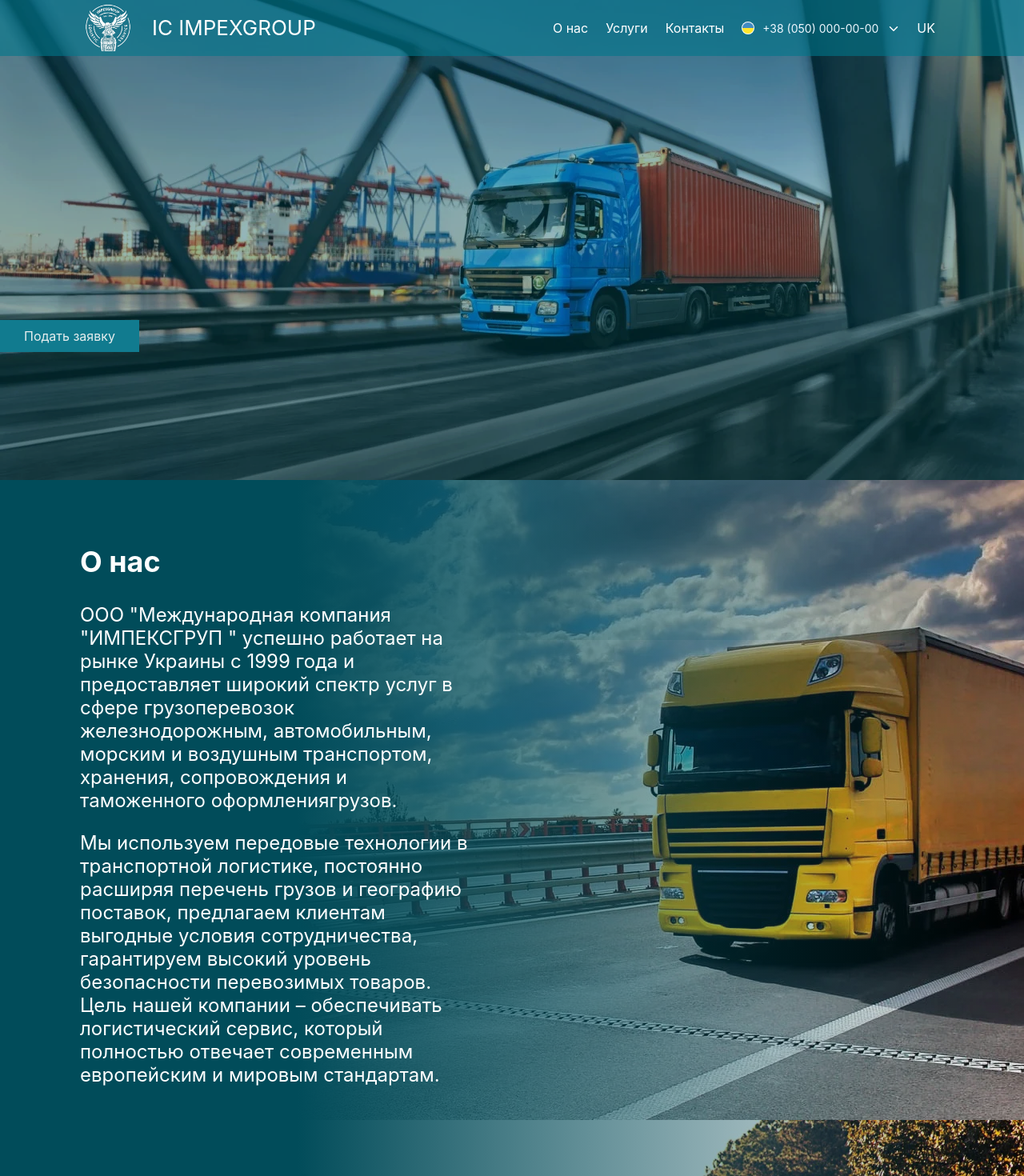
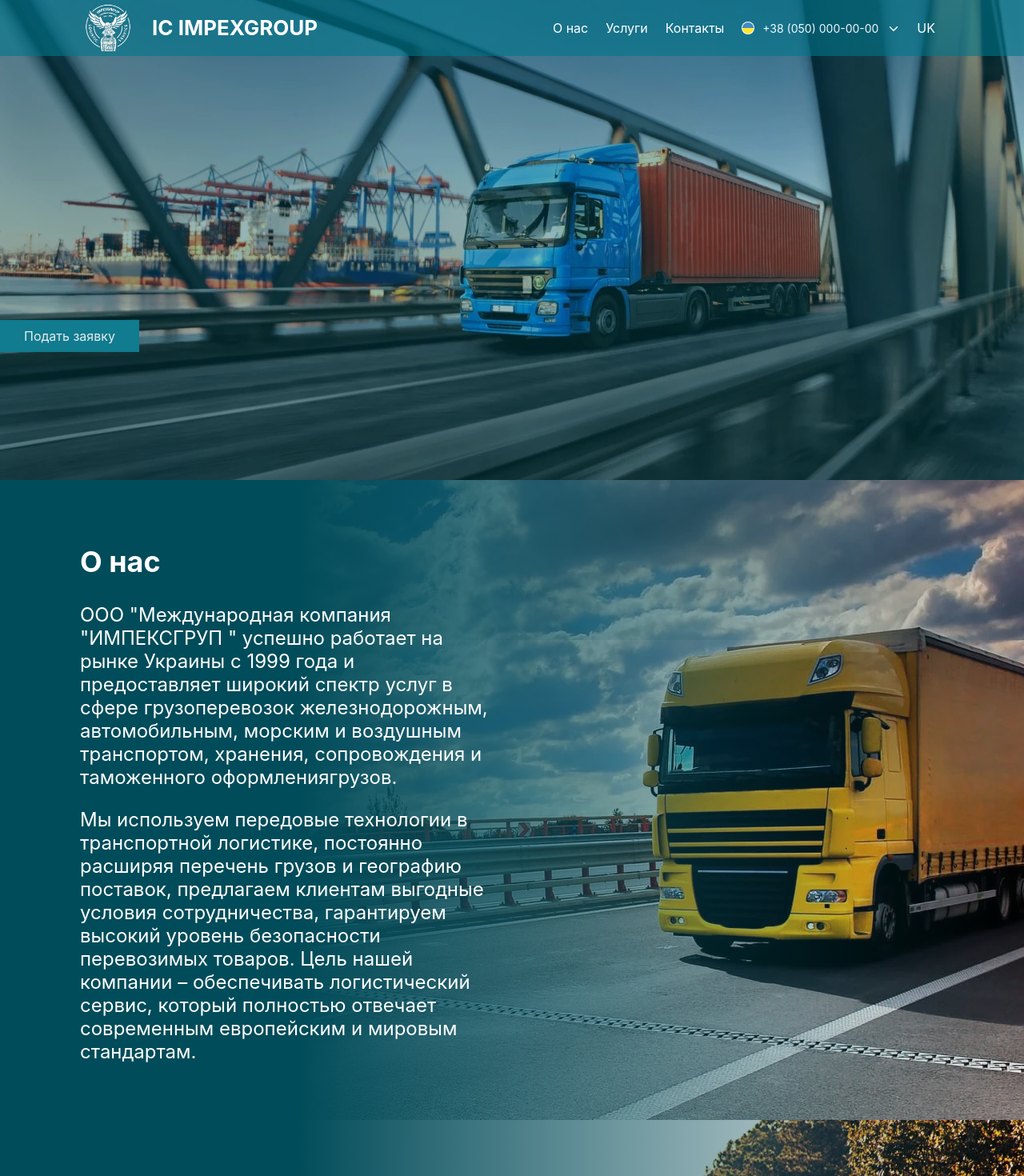
Before and after one commit to Maksim-Boev/impex, a React (Create React App) app: page / in a window 1280 px wide. Shown: the top 1470 px of the page at 80% size. Built offline with nearby package versions, Linux system fonts and the light colour scheme.

Commit message:
fix header

```diff
--- a/src/components/header/index.jsx
+++ b/src/components/header/index.jsx
@@ -14,7 +14,7 @@ const Header = () => {
         <Link to={'/'}>
           <LogoImg src={Logo} alt={''} />
 
-          <TextLogo>IC IMPEXGROUP</TextLogo>
+          {width > 425 && <TextLogo>IC IMPEXGROUP</TextLogo>}
         </Link>
 
         {width > 425 && (
@@ -31,7 +31,7 @@ const Header = () => {
           </NavList>
         )}
       </Wrapper>
-
+      {width < 425 && <TextLogo>IC IMPEXGROUP</TextLogo>}
       <BurgerToggle />
     </Container>
   );
--- a/src/components/header/style.js
+++ b/src/components/header/style.js
@@ -31,7 +31,8 @@ export const Wrapper = styled.div`
   width: clamp(400px, 100%, 1900px);
   padding: 0 100px;
   @media (max-width: 425px) {
-    padding: 0 30px;
+    padding: 0 0 0 20px;
+    width: auto;
   }
 `;
 
@@ -62,9 +63,14 @@ export const TextLogo = styled.div`
   color: #fff;
   font-size: 26px;
   line-height: 26px;
+  font-weight: bold;
   padding-left: 20px;
   padding-right: 0;
   @media (max-width: 425px) {
     padding-left: 0;
+    font-weight: bold;
+  }
+  @media (max-width: 320px) {
+    font-size: 22px;
   }
 `;
--- a/src/pages/main/styles.js
+++ b/src/pages/main/styles.js
@@ -32,7 +32,7 @@ export const About = styled.section`
   background: url(${bgAbout}) center no-repeat;
   background-size: cover;
   @media (max-width: 425px) {
-    padding: 0 10px;
+    //padding: 0 10px;
     background-position: 65%;
   }
   :after {
@@ -51,7 +51,7 @@ export const About = styled.section`
 `;
 
 export const Wrapper = styled.div`
-  width: 95%;
+  width: 100%;
   z-index: 3;
   color: #fff;
   position: absolute;
@@ -149,7 +149,7 @@ export const Form = styled.section`
   display: flex;
   justify-content: center;
   @media (max-width: 425px) {
-    padding: 0 10px;
+    //padding: 0 10px;
     background-position: 40%;
   }
   :after {
@@ -175,7 +175,7 @@ export const Services = styled.section`
   display: flex;
   justify-content: center;
   @media (max-width: 425px) {
-    padding: 0 10px;
+    //padding: 0 10px;
     background-position: 40%;
   }
   :after {
```
